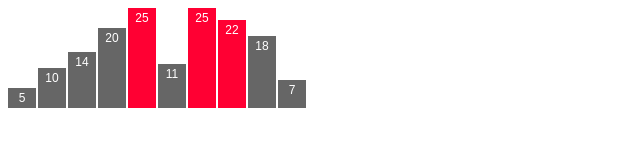
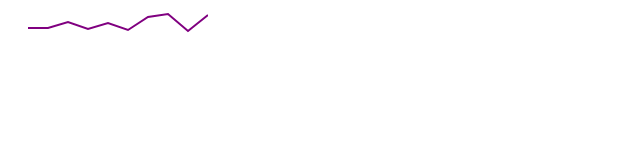
Before and after one commit to ain-/d3js-data-visualization-fundamentals, a plain HTML site: page index.html in a window 1280 px wide. Shown: the whole page, without its empty margins (0-640 px from the left). Drawn offline with nearby package versions, Linux system fonts and the light colour scheme.

Commit message:
drawing a path

```diff
--- a/index.html
+++ b/index.html
@@ -8,6 +8,8 @@
 </head>
 <body>
     <!---<script src="main.js" charset="utf-8"></script>-->
-    <script src="charting.js" charset="utf-8"></script>
+
+    <!---<script src="charting.js" charset="utf-8"></script>-->
+    <script src="lineChart.js" charset="utf-8"></script>
 </body>
 </html>
--- /dev/null
+++ b/lineChart.js
@@ -0,0 +1,31 @@
+var h = 100;
+var w = 200;
+
+monthlySales = [
+    {month: 10, sales: 20},
+    {month: 20, sales: 20},
+    {month: 30, sales: 14},
+    {month: 40, sales: 21},
+    {month: 50, sales: 15},
+    {month: 60, sales: 22},
+    {month: 70, sales: 9},
+    {month: 80, sales: 6},
+    {month: 90, sales: 23},
+    {month: 100, sales: 7}
+];
+
+var lineFun = d3.svg.line()
+    .x(function(d) { return d.month*2; })
+    .y(function(d) { return d.sales; })
+    .interpolate("linear");
+
+var svg = d3.select("body").append("svg").attr({
+    width: w, height: h});
+
+var viz = svg.append("path")
+    .attr({
+        d: lineFun(monthlySales),
+        stroke: "purple",
+        "stroke-width": 2,
+        "fill": "none"
+    });
```
